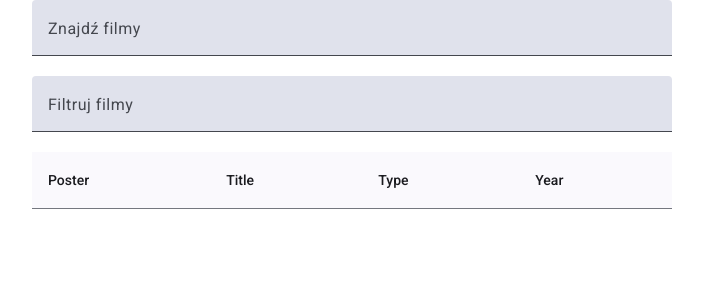
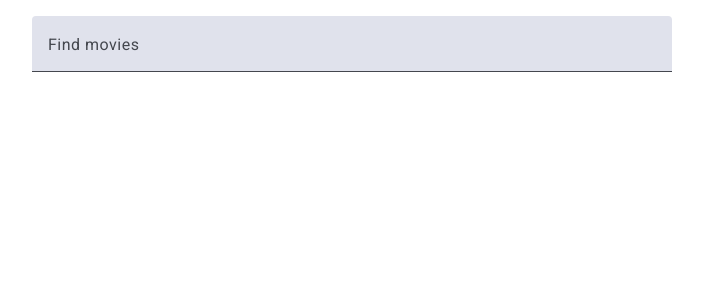
Before and after one commit to Gw0zdziu/zadanie-proffeo, an Angular app: page / in a window 1280 px wide. Shown: the top 300 px of the page, without its empty margins (288-991 px from the left). Built offline with nearby package versions, Linux system fonts and the light colour scheme.

Commit message:
refactor(views): use new components in app component and add drag and drop to table

```diff
--- a/src/app/app.component.html
+++ b/src/app/app.component.html
@@ -1,22 +1,19 @@
-<div class="flex justify-center flex-col mx-auto w-[90%]  md:w-[50%]">
-    <mat-form-field>
-      <mat-label>Znajdź filmy</mat-label>
-      <input (change)="searchMovies($event)" type="text" matInput #inputSearch>
-    </mat-form-field>
-    <mat-form-field>
-      <mat-label>Filtruj filmy</mat-label>
-      <input [(ngModel)]="filterInput" (keyup)="filterMovies($event)" type="text" matInput #inputFilter>
-    </mat-form-field>
-    <table mat-table cdkDropListGroup  [dataSource]="dataTable" matSort>
+<div class="flex justify-center flex-col mx-auto my-4  w-[90%] md:w-[50%]">
+  <app-input-search [loading]="loading" (searchMoviesOutput)="searchMovies($event)"></app-input-search>
+  @if (dataTable.data.length !== 0) {
+    <app-input-filter (filterMoviesOutput)="filterMovies($event)"></app-input-filter>
+    <div class="overflow-x-auto">
+      <table  mat-table matSort [dataSource]="dataTable" cdkDropList
+             cdkDropListOrientation="horizontal"
+             (cdkDropListDropped)="drop($event)">
         @for (column of columns; track $index) {
           <ng-container [matColumnDef]="column">
-          <th mat-header-cell mat-sort-header *matHeaderCellDef
-          > {{ column }} </th>
-          <td mat-cell *matCellDef="let element">
+            <th mat-header-cell mat-sort-header cdkDrag *matHeaderCellDef> {{ column }} </th>
+            <td class="h-32" mat-cell *matCellDef="let element">
               @if (column === 'Poster') {
                 <img class="w-16 md:w-32 max-w-full max-h-full" [src]="element[column]" >
               } @else {
-              {{element[column]}}
+                <span class="text-pretty">{{element[column]}}</span>
               }
             </td>
           </ng-container>
@@ -28,3 +25,7 @@
         </tr>
       </table>
     </div>
+  } @else if (errorResponse && !loading) {
+    <span class="text-center text-xl">{{errorResponse}}</span>
+  }
+</div>
--- a/src/app/app.component.ts
+++ b/src/app/app.component.ts
@@ -1,7 +1,5 @@
 import {AfterViewInit, Component, OnInit, ViewChild} from '@angular/core';
 import {OmdbapiService} from '../shared/apis/omdbapi/omdbapi.service';
-import {MatFormField, MatLabel} from '@angular/material/form-field';
-import {MatInput} from '@angular/material/input';
 import {IMovie} from '../shared/models/movie';
 import {
   MatCell,
@@ -19,21 +17,49 @@ import {
 } from '@angular/material/table';
 import {FormsModule} from '@angular/forms';
 import {MatSort, MatSortHeader} from '@angular/material/sort';
-import {CdkDropListGroup} from '@angular/cdk/drag-drop';
+import {delay, finalize, tap} from 'rxjs';
+import {InputSearchComponent} from './input-search/input-search.component';
+import {InputFilterComponent} from './input-filter/input-filter.component';
+import {CdkDrag, CdkDragDrop, CdkDropList, moveItemInArray} from '@angular/cdk/drag-drop';
 
 @Component({
   selector: 'app-root',
-  imports: [MatFormField, MatInput, MatLabel, MatTable, MatColumnDef, MatHeaderCell, MatHeaderCellDef, MatCellDef, MatCell, MatHeaderRowDef, MatHeaderRow, MatRow, MatRowDef, FormsModule, MatNoDataRow, MatSort, MatSortHeader, CdkDropListGroup],
+  imports: [
+    MatTable,
+    MatColumnDef,
+    MatHeaderCell,
+    MatHeaderCellDef,
+    MatCellDef,
+    MatCell,
+    MatHeaderRowDef,
+    MatHeaderRow,
+    MatRow,
+    MatRowDef,
+    FormsModule,
+    MatNoDataRow,
+    MatSort,
+    MatSortHeader,
+    InputSearchComponent,
+    InputFilterComponent,
+    CdkDropList,
+    CdkDrag
+  ],
   templateUrl: './app.component.html',
   styleUrl: './app.component.css'
 })
 export class AppComponent implements OnInit, AfterViewInit {
   dataTable = new MatTableDataSource<IMovie>([])
-  columns: any[] = ['Poster', 'Title', 'Type', 'Year'];
-  filterInput: any;
+  columns: string[] = [
+    'Poster',
+    'Title',
+    'Type',
+    'Year'
+  ];
+  searchInputValue: string;
   errorResponse: string = '';
+  loading = false;
   @ViewChild(MatSort) matSort: MatSort;
-  @ViewChild('table', {static: true}) table: MatTable<IMovie>;
+
   constructor(private omdbapiService: OmdbapiService) {}
 
   ngOnInit() {
@@ -45,17 +71,22 @@ export class AppComponent implements OnInit, AfterViewInit {
     this.dataTable.sort = this.matSort;
   }
 
-  searchMovies(event: Event){
-    this.filterInput = [];
+  searchMovies(event: Event) {
     this.dataTable.filter = '';
-    const inputValue = (event.target as HTMLInputElement).value;
-    this.omdbapiService.getMovies(inputValue.trim().toLowerCase()).subscribe(x => {
-      console.log(x.Search)
-      if (x.Response === 'True'){
-        this.dataTable.data = x.Search;
-      } else if (x.Response === 'False') {
-        this.dataTable.data = [];
-        this.errorResponse = x.Error;
+    this.searchInputValue = (event.target as HTMLInputElement).value;
+    this.omdbapiService.getMovies(this.searchInputValue.trim().toLowerCase()).pipe(
+      tap(() => this.loading = true),
+      delay(600),
+      finalize(() => this.loading = false),
+    ).subscribe({
+      next: x => {
+        console.log(x)
+        if (x.Response === 'True') {
+          this.dataTable.data = x.Search;
+        } else if (x.Response === 'False') {
+          this.dataTable.data = [];
+          this.errorResponse = x.Error;
+        }
       }
     })
   }
@@ -64,4 +95,8 @@ export class AppComponent implements OnInit, AfterViewInit {
     const inputValue = (event.target as HTMLInputElement).value;
     this.dataTable.filter = inputValue.trim().toLowerCase();
   }
+
+  drop(event: CdkDragDrop<string[]>) {
+    moveItemInArray(this.columns, event.previousIndex, event.currentIndex);
+  }
 }
```
Lines whose indentation alone changed are shown as unchanged.
